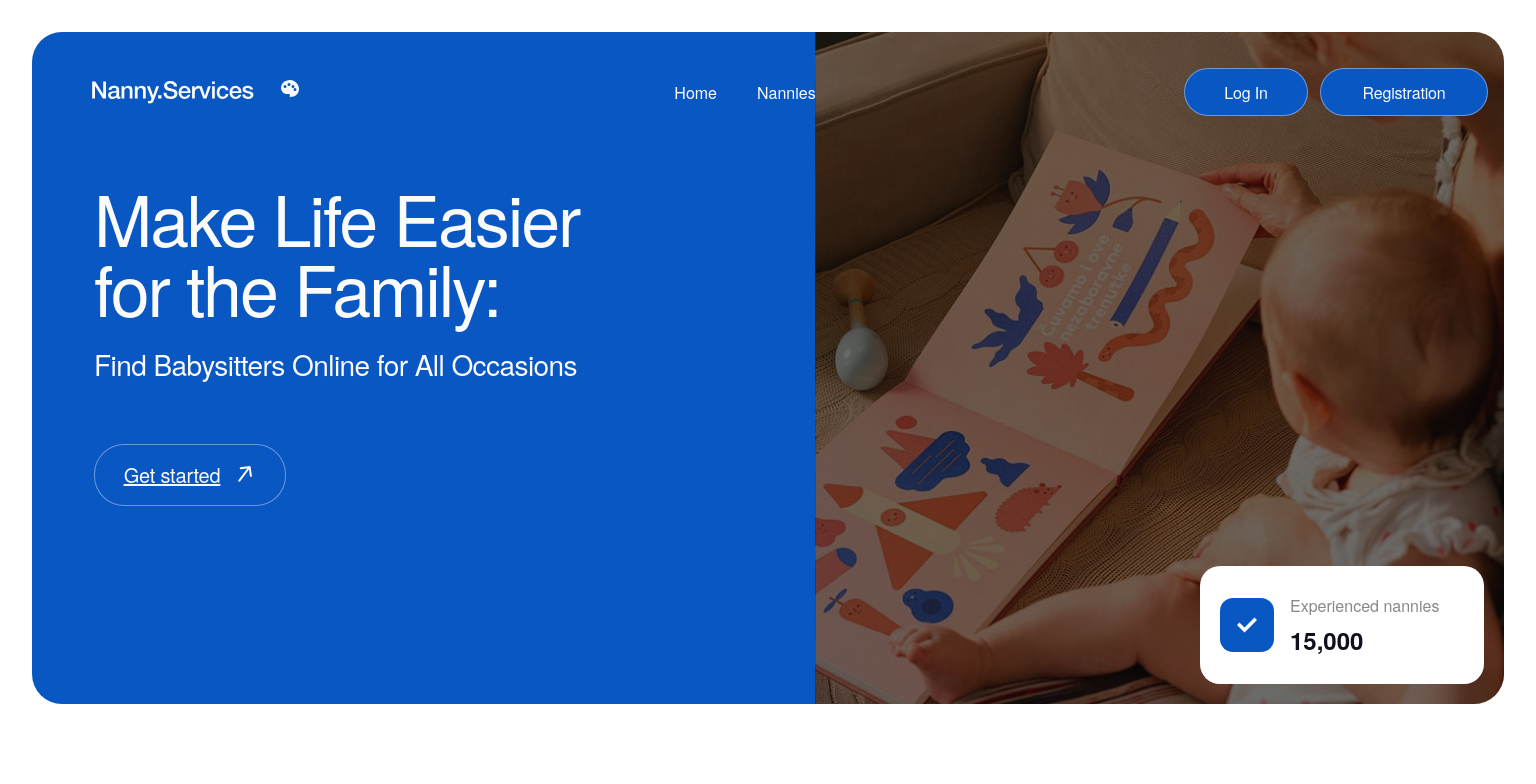
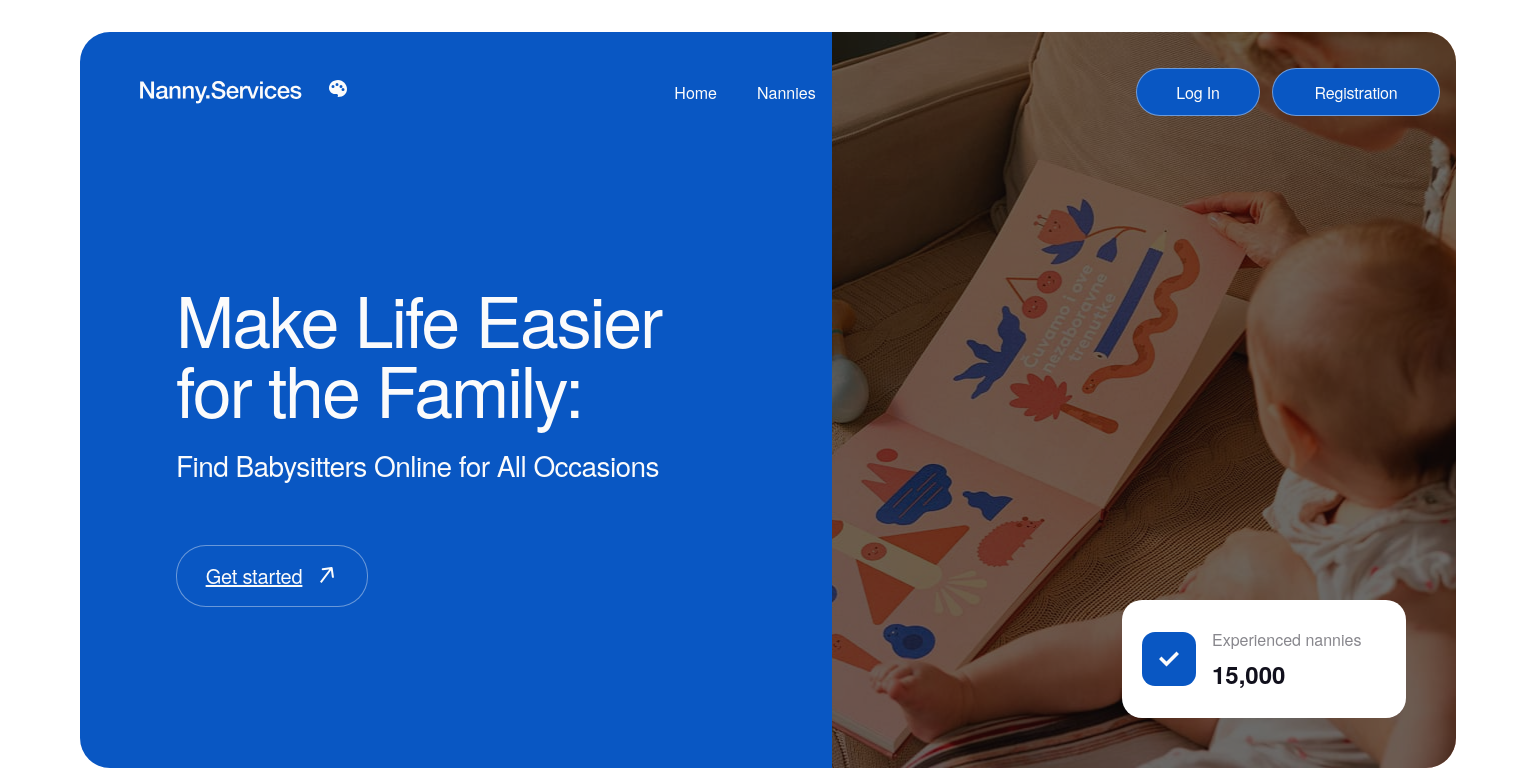
Before and after one commit to Alina29051981/nanny-services, a React (Vite) app: page / in a window 1536 px wide. Shown: the top 784 px of the page. Built offline with nearby package versions, Linux system fonts and the light colour scheme; no server answers.

Commit message:
fix heder file

```diff
--- a/src/components/Header/Header.module.css
+++ b/src/components/Header/Header.module.css
@@ -1,8 +1,9 @@
 .header {
+
     position: relative;
     z-index: 20;
     background: var(--header-bg);
-    box-sizing: border-box;
+
     display: flex;
     align-items: center;
 }
@@ -25,6 +26,7 @@
     display: flex;
     justify-content: space-between;
     align-items: center;
+    box-sizing: border-box;
 }
 
 .left {
--- a/src/pages/Home/Home.module.css
+++ b/src/pages/Home/Home.module.css
@@ -1,6 +1,5 @@
 /* src/pages/Home/Home.module.css  */
 .hero {
-    box-sizing: border-box;
     display: flex;
     flex-direction: column;
     width: 100%;
@@ -180,9 +179,9 @@
 
 }
 
-@media screen and (max-width: 1440px) {
 @media screen and (min-width: 1440px) {
     .hero {
+        display: flex;
         max-width: 1376px;
         margin: 0 auto;
     }
@@ -200,4 +199,3 @@
         right: 50px;
     }
 }
-}
```
Lines whose indentation alone changed are shown as unchanged.
